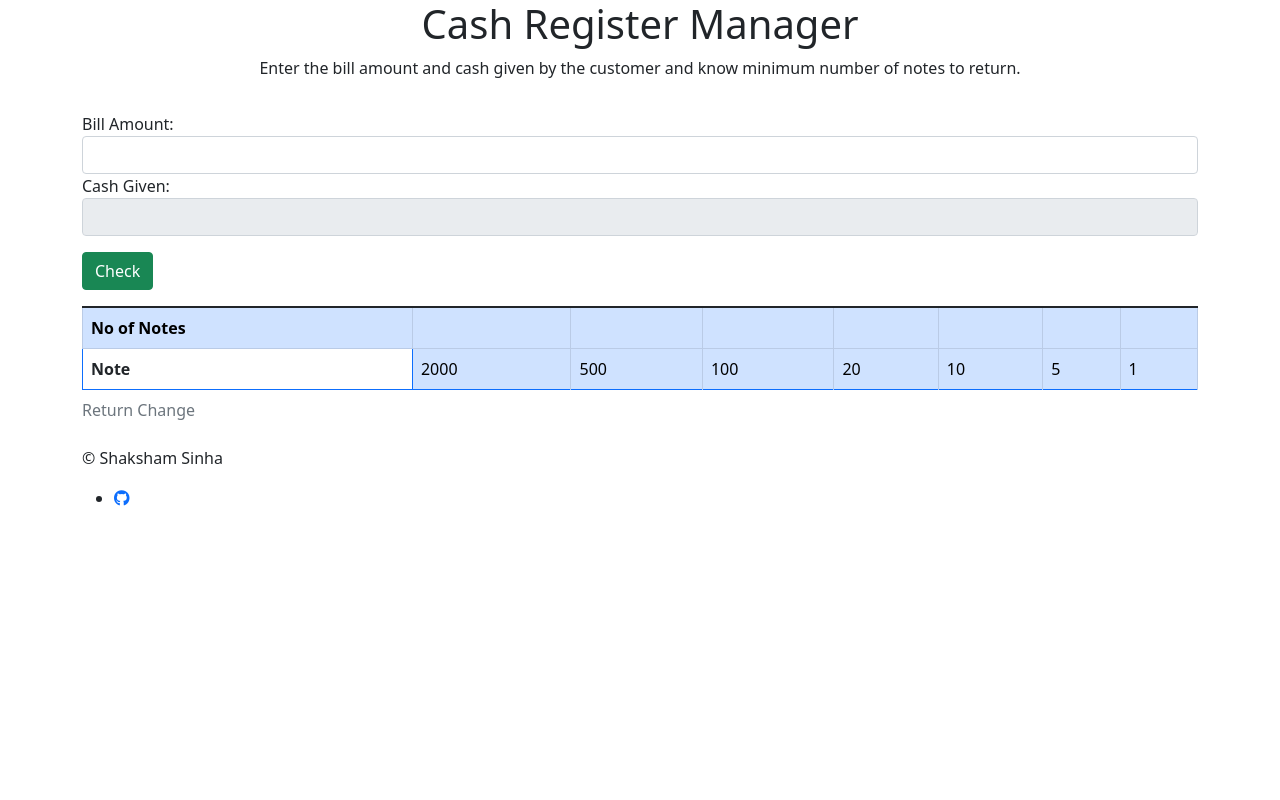
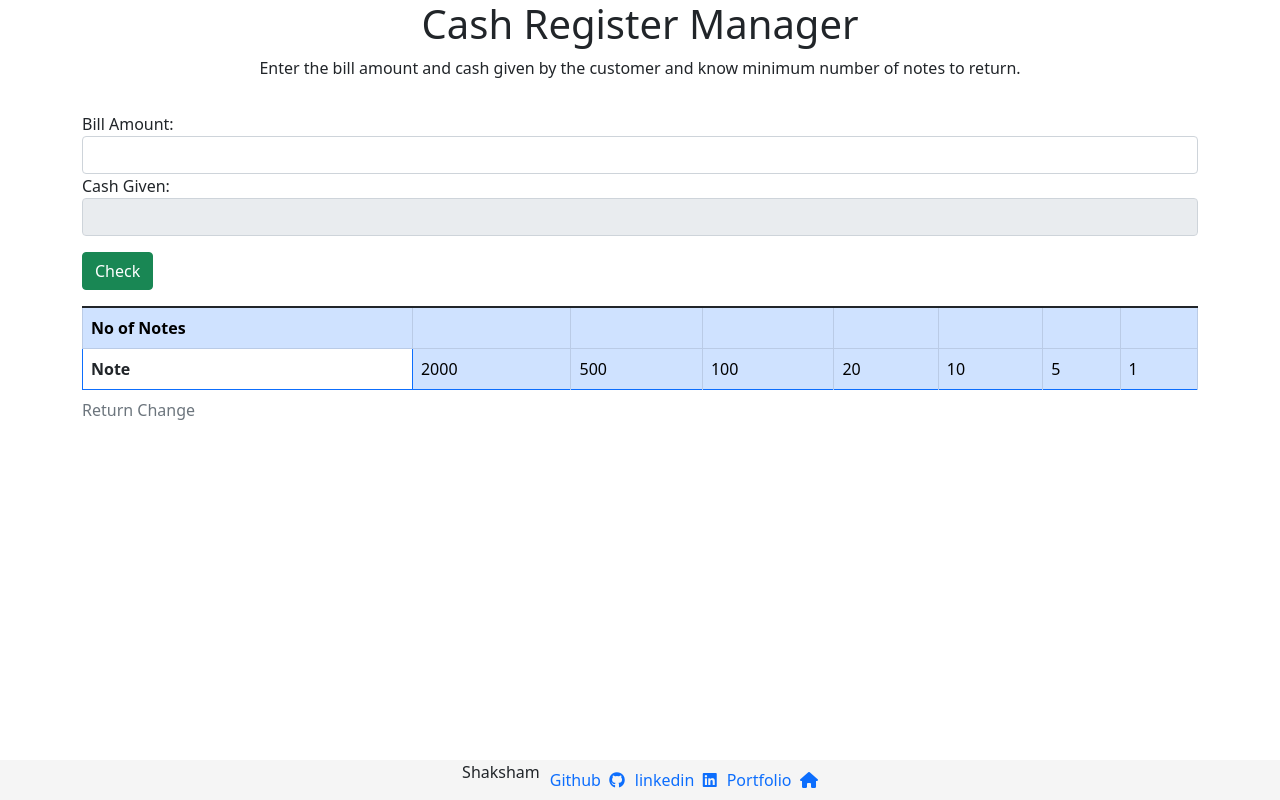
Before and after one commit to shaksham08/CashRegister, a plain HTML site: page index.html in a window 1280 px wide. Drawn offline with nearby package versions, Linux system fonts and the light colour scheme.

Commit message:
feat:- added footer

```diff
--- a/index.html
+++ b/index.html
@@ -61,20 +61,20 @@
         </table>
       </div>
     </main>
-    <footer class="container">
-      <p>© Shaksham Sinha</p>
-      <ul>
-        <li>
-          <a
-            class="links"
-            href="https://github.com/shaksham08/"
-            target="_blank"
-          >
-            <i class="fab fa-github"></i>
-          </a>
-        </li>
-      </ul>
+
+    <footer>
+      <p>Shaksham</p>
+      <a href="https://github.com/shaksham08"
+        >Github&nbsp; <i class="fa-brands fa-github"></i
+      ></a>
+      <a href="https://www.linkedin.com/in/shaksham-sinha-788a19190/"
+        >linkedin&nbsp; <i class="fa-brands fa-linkedin"></i
+      ></a>
+      <a href="https://shakshamportfolio.netlify.app/"
+        >Portfolio&nbsp; <i class="fa-solid fa-house"></i
+      ></a>
     </footer>
+
     <script src="./script.js" type="text/javascript"></script>
   </body>
 </html>
--- a/style.css
+++ b/style.css
@@ -1,3 +1,19 @@
 #error-message {
   display: none;
 }
+
+footer {
+  position: absolute;
+  bottom: 0;
+  width: 100%;
+  height: 40px;
+  background: whitesmoke;
+  display: flex;
+  justify-content: center;
+  align-items: center;
+  gap: 10px;
+}
+
+a {
+  text-decoration: none;
+}
```
Also changed, not shown: 1 other file.
